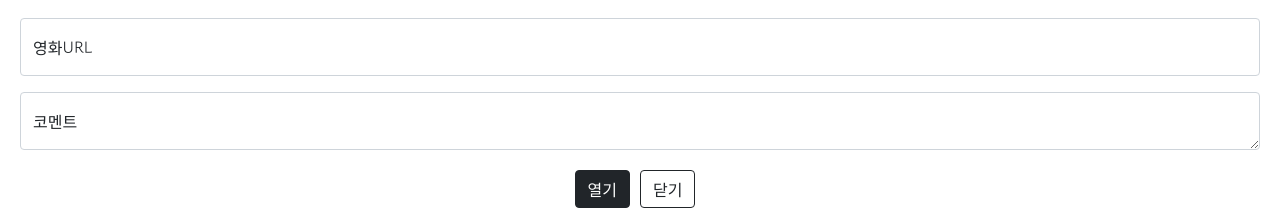
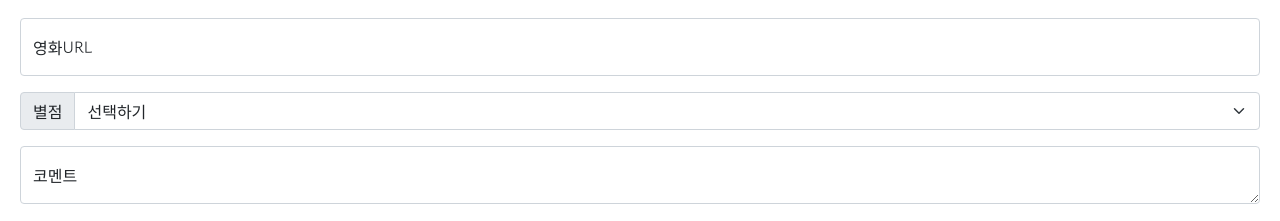
Before and after one commit to hamseungwan2023/mypage, a plain HTML site: page index.html in a window 1280 px wide. Shown: the part 272-493 px from the top of the page. Drawn offline with nearby package versions, Linux system fonts and the light colour scheme.

Commit message:
Update index.html

```diff
--- a/index.html
+++ b/index.html
@@ -94,6 +94,17 @@
             <input type="email" class="form-control" id="floatingInput" placeholder="name@example.com">
             <label for="floatingInput">영화URL</label>
         </div>
+        <div class="input-group mb-3">
+            <label class="input-group-text" for="inputGroupSelect01">별점</label>
+            <select class="form-select" id="inputGroupSelect01">
+              <option selected>선택하기</option>
+              <option value="1">⭐</option>
+              <option value="2">⭐⭐</option>
+              <option value="3">⭐⭐⭐</option>
+              <option value="4">⭐⭐⭐⭐</option>
+              <option value="5">⭐⭐⭐⭐⭐</option>
+            </select>
+          </div>
         <div class="form-floating">
             <textarea class="form-control" placeholder="Leave a comment here" id="floatingTextarea"></textarea>
             <label for="floatingTextarea">코멘트</label>
```
